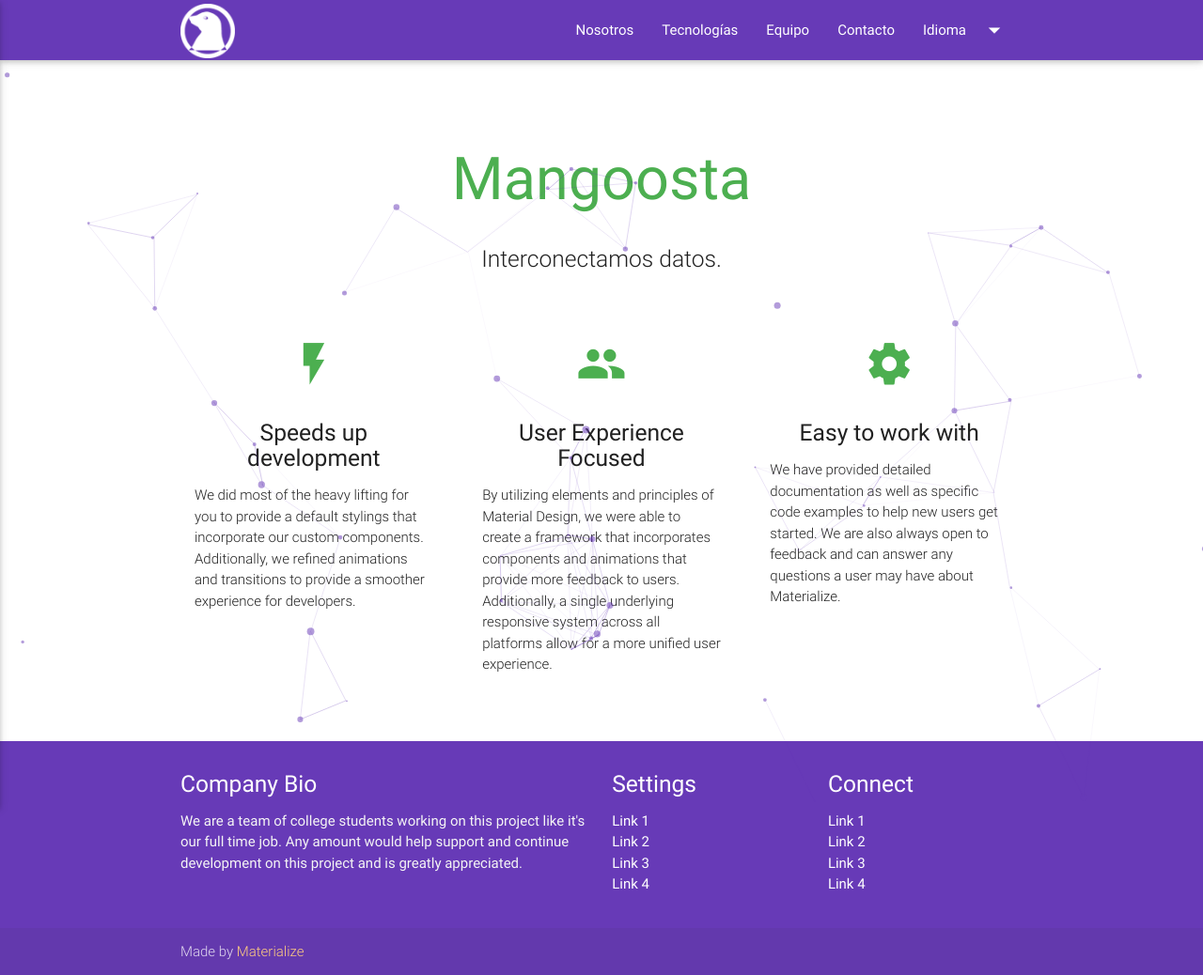
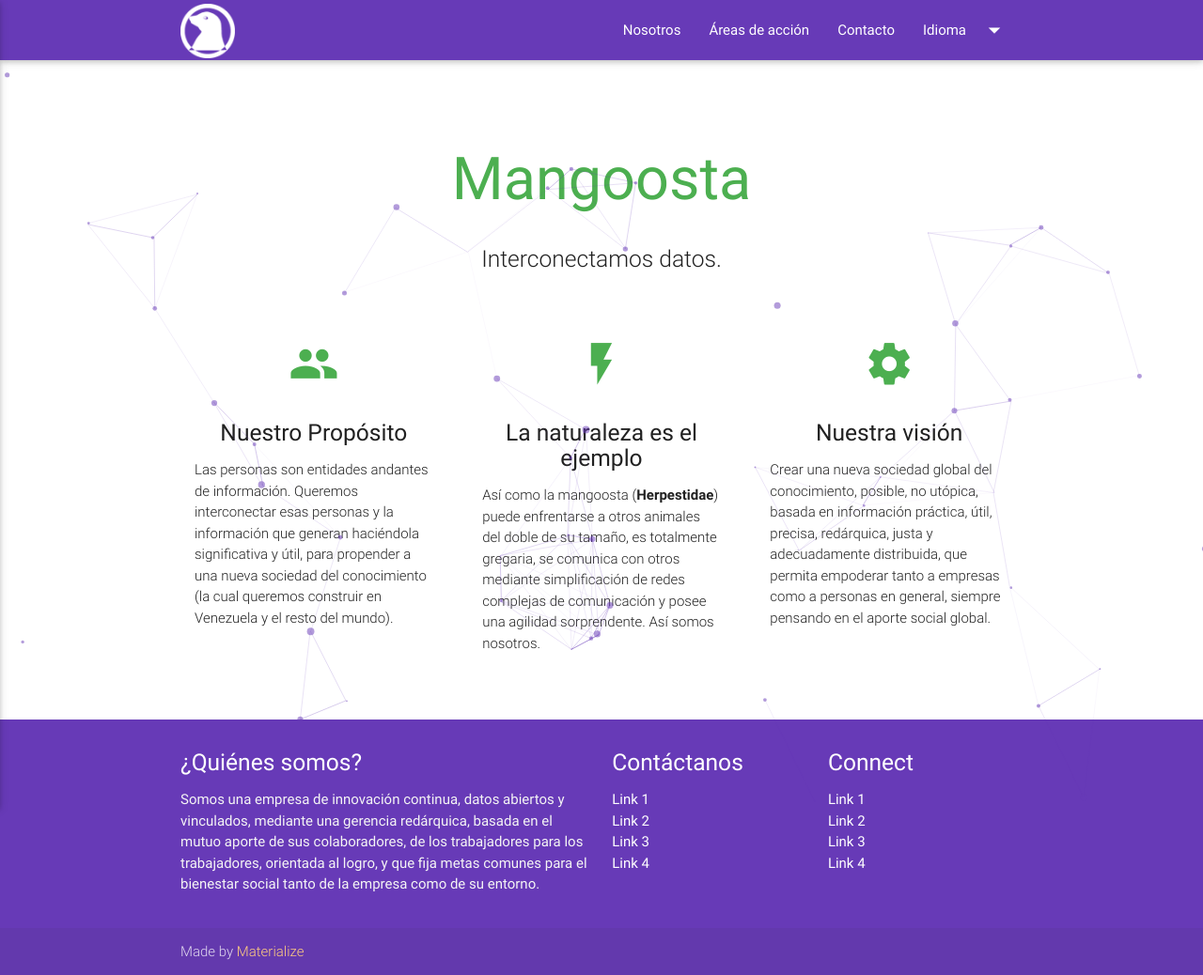
Before and after one commit to ecrespo/mangoosta, a plain HTML site: page index.html in a window 1280 px wide. Shown: the whole page at 94% size. Drawn offline with nearby package versions, Linux system fonts and the light colour scheme.

Commit message:
Inclusión de Visión, naturleza y propósito de Mangoosta

```diff
--- a/index.html
+++ b/index.html
@@ -23,16 +23,14 @@
 		</ul>
 			<ul class="right hide-on-med-and-down">
 				<li><a href="#">Nosotros</a></li>
-				<li><a href="#">Tecnologías</a></li>
-				<li><a href="#">Equipo</a></li>
+				<li><a href="#">Áreas de acción</a></li>
 				<li><a href="#">Contacto</a></li>
 				<li><a href='#' class="dropdown-button" data-activates="dropdown-sm">Idioma<i class="material-icons right">arrow_drop_down</i></a></li>
 			</ul>
 
 			<ul id="nav-mobile" class="side-nav deep-purple">
 				<li><a class="white-text" href="#">Nosotros</a></li>
-				<li><a class="white-text" href="#">Tecnologías</a></li>
-				<li><a class="white-text" href="#">Equipo</a></li>
+				<li><a class="white-text" href="#">Áreas de acción</a></li>
 				<li><a class="white-text" href="#">Contacto</a></li>
 				<li><a href='#' class="dropdown-button white-text" data-activates="dropdown-xs">Idioma<i class="material-icons right white-text">arrow_drop_down</i></a></li>
 			</ul>
@@ -57,28 +55,28 @@
 			<div class="row">
 				<div class="col s12 m4">
 					<div class="icon-block">
-						<h2 class="center green-text"><i class="material-icons">flash_on</i></h2>
-						<h5 class="center">Speeds up development</h5>
+						<h2 class="center green-text"><i class="material-icons">group</i></h2>
+						<h5 class="center">Nuestro Propósito</h5>
 
-						<p class="light">We did most of the heavy lifting for you to provide a default stylings that incorporate our custom components. Additionally, we refined animations and transitions to provide a smoother experience for developers.</p>
+						<p class="light">Las personas son entidades andantes de información. Queremos interconectar esas personas y la información que generan haciéndola significativa y útil, para propender a una nueva sociedad del conocimiento (la cual queremos construir en Venezuela y el resto del mundo).</p>
 					</div>
 				</div>
 
 				<div class="col s12 m4">
 					<div class="icon-block">
-						<h2 class="center green-text"><i class="material-icons">group</i></h2>
-						<h5 class="center">User Experience Focused</h5>
+						<h2 class="center green-text"><i class="material-icons">flash_on</i></h2>
+						<h5 class="center">La naturaleza es el ejemplo</h5>
 
-						<p class="light">By utilizing elements and principles of Material Design, we were able to create a framework that incorporates components and animations that provide more feedback to users. Additionally, a single underlying responsive system across all platforms allow for a more unified user experience.</p>
+						<p class="light">Así como la mangoosta (<b>Herpestidae</b>) puede enfrentarse a otros animales del doble de su tamaño, es totalmente gregaria, se comunica con otros mediante simplificación de redes complejas de comunicación y posee una agilidad sorprendente. Así somos nosotros.</p>
 					</div>
 				</div>
 
 				<div class="col s12 m4">
 					<div class="icon-block">
 						<h2 class="center green-text"><i class="material-icons">settings</i></h2>
-						<h5 class="center">Easy to work with</h5>
+						<h5 class="center">Nuestra visión</h5>
 
-						<p class="light">We have provided detailed documentation as well as specific code examples to help new users get started. We are also always open to feedback and can answer any questions a user may have about Materialize.</p>
+						<p class="light">Crear una nueva sociedad global del conocimiento, posible, no utópica, basada en información práctica, útil, precisa, redárquica, justa y adecuadamente distribuida, que permita empoderar tanto a empresas como a personas en general, siempre pensando en el aporte social global.</p>
 					</div>
 				</div>
 			</div>
@@ -90,13 +88,13 @@
 		<div class="container">
 			<div class="row">
 				<div class="col l6 s12">
-					<h5 class="white-text">Company Bio</h5>
-					<p class="grey-text text-lighten-4">We are a team of college students working on this project like it's our full time job. Any amount would help support and continue development on this project and is greatly appreciated.</p>
+					<h5 class="white-text">¿Quiénes somos?</h5>
+					<p class="grey-text text-lighten-4">Somos una empresa de innovación continua, datos abiertos y vinculados, mediante una gerencia redárquica, basada en el mutuo aporte de sus colaboradores, de los trabajadores para los trabajadores, orientada al logro, y que fija metas comunes para el bienestar social tanto de la empresa como de su entorno.</p>
 
 
 				</div>
 				<div class="col l3 s12">
-					<h5 class="white-text">Settings</h5>
+					<h5 class="white-text">Contáctanos</h5>
 					<ul>
 						<li><a class="white-text" href="#!">Link 1</a></li>
 						<li><a class="white-text" href="#!">Link 2</a></li>
--- a/js/init.js
+++ b/js/init.js
@@ -7,7 +7,7 @@
 })(jQuery); // end of jQuery name space
 
 /*Configuración typewrite.js*/
-typewriter.Typewriter.cycle("typewriter", [" personas.", " datos.", " grandes ideas.", " tecnologías."]);
+typewriter.Typewriter.cycle("typewriter", [" personas.", " datos.", " grandes ideas.", " tecnologías.", " sociedades."]);
 
 /*Configuración particles.js*/
 particlesJS("back",{"particles":{"number":{"value":40,"density": {"enable":true,"value_area":800}},"color":{"value":"#673AB7"},"shape":{"type":"circle","stroke":{"width":0,"color":"#673AB7"},"polygon":{"nb_sides":5},},"opacity":{"value":0.5,"random":false,"anim":{"enable":false,"speed":1,"opacity_min":0.1,"sync":false}},"size":{"value":4,"random":true,"anim":{"enable":false,"speed":40,"size_min":0.1,"sync":false}},"line_linked":{"enable":true,"distance":150,"color":"#673AB7","opacity":0.4,"width":1},"move":{"enable":true,"speed":6,"direction":"none","random":false,"straight":false,"out_mode":"out","bounce":false,"attract":{"enable":false,"rotateX":600,"rotateY":1200}}},"interactivity":{"detect_on":"canvas","events":{"onhover":{"enable":true,"mode":"grab"},"onclick":{"enable":false,"mode":"remove"},"resize":true},"modes":{"grab":{"distance":400,"line_linked":{"opacity":1}},"bubble":{"distance":400,"size":40,"duration":2,"opacity":8,"speed":3},"repulse":{"distance":200,"duration":0.4},"push":{"particles_nb":4},"remove":{"particles_nb":2}}},"retina_detect":true});
```
